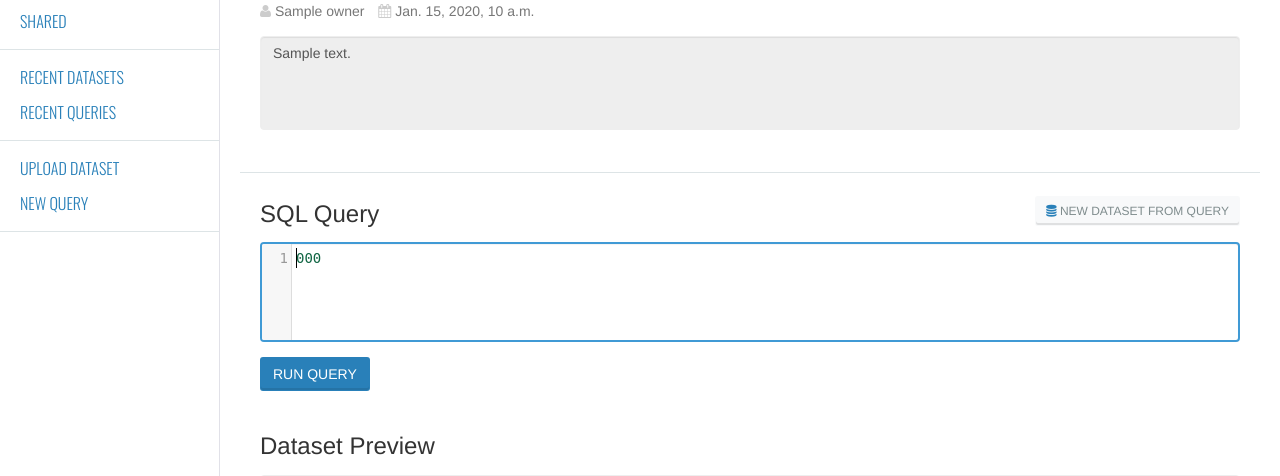
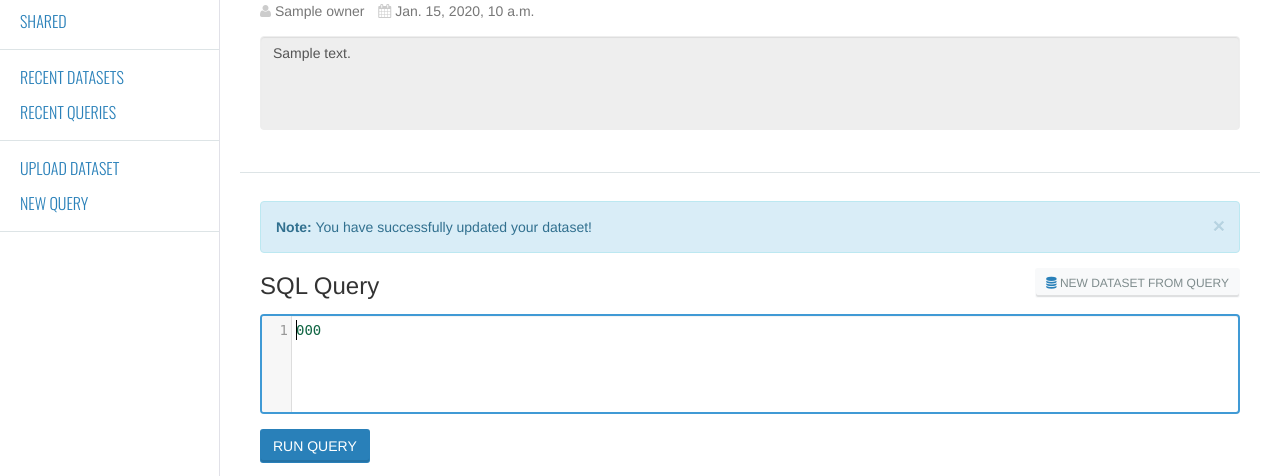
Before and after one commit to uw-it-aca/sqlshare, a Django app: template sqlshare_web/templates/sqlshare_web/detail.html in a window 1280 px wide. Shown: the part 142-618 px from the top of the page. Run offline with Django 3.2, Linux system fonts and the light colour scheme; the template is opened without the code that fills it: most values are stand-ins (such as "Sample title", 1, 10 or a date in 2020); style sheets or scripts are compiled from the project's sources; some libraries are stand-ins or nearby versions.

Commit message:
Adds template for dataset update messaging.

```diff
--- a/sqlshare_web/templates/sqlshare_web/detail.html
+++ b/sqlshare_web/templates/sqlshare_web/detail.html
@@ -31,6 +31,11 @@
 </div>
 
 <hr>
+
+<div class="alert alert-info alert-dismissible" role="alert">
+    <button type="button" class="close" data-dismiss="alert" aria-label="Close"><span aria-hidden="true">&times;</span></button>
+    <strong>Note:</strong> You have successfully updated your dataset!
+</div>
 
 <div  style="position: relative; margin-bottom:3em;">
     {% csrf_token %}
```
